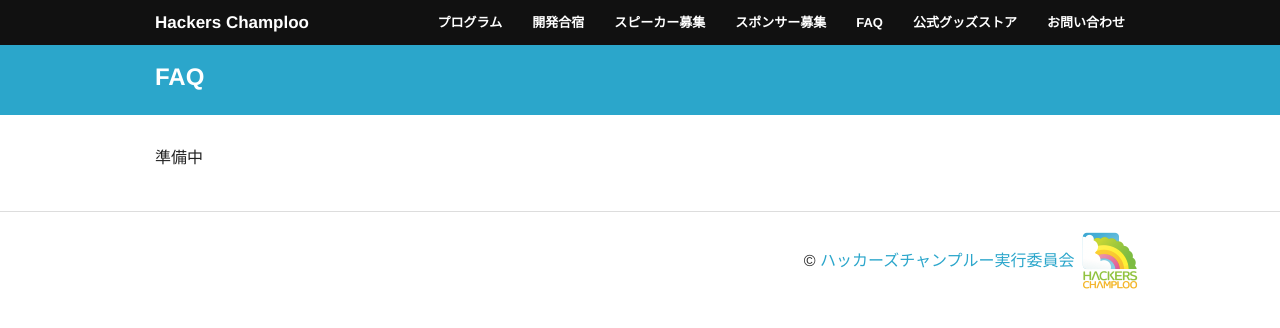
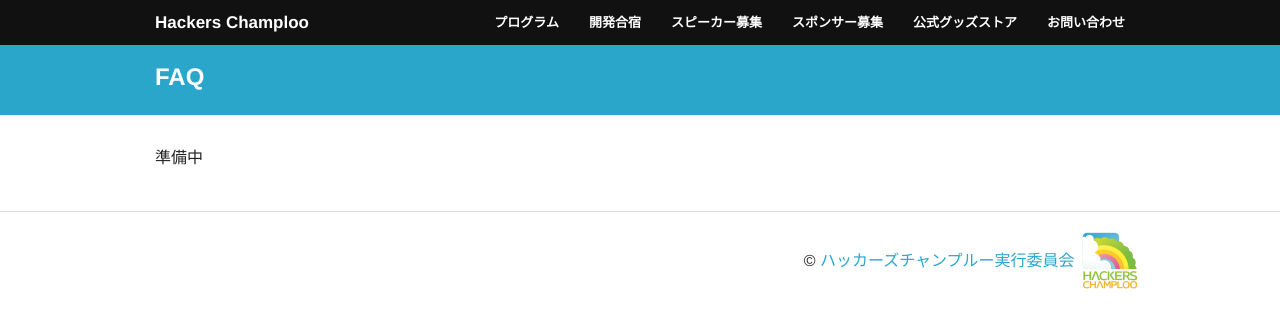
Before and after one commit to hackers-champloo/hackers-champloo.github.io, a Jekyll site: the page built from 2016/faq.md, in a window 1280 px wide. Shown: the top 328 px of the page. Built offline with Jekyll 4.4.1, drawn with Linux system fonts in a browser that asks for light colours; nearby versions of some CDN libraries.

Commit message:
FAQは2016年から無かったので一旦削除

```diff
--- a/_layouts/camp/layout.html
+++ b/_layouts/camp/layout.html
@@ -19,7 +19,7 @@
                 <li><a href="camp.html">開発合宿</a></li>
                 <li><a href="call4speakers.html">スピーカー募集</a></li>
                 <li><a href="sponsors.html">スポンサー募集</a></li>
-                <li><a href="faq.html">FAQ</a></li>
+                <!-- <li><a href="faq.html">FAQ</a></li> -->
                 <li><a href="https://suzuri.jp/hackerschamploo">公式グッズストア</a></li>
                 <li><a href="https://docs.google.com/forms/d/1MGJ4bVv8hpyXeLjvcGzZDpl838ZGHPA_plLqX_BJSbA/viewform">お問い合わせ</a></li>
             </ul>
--- a/_layouts/camp/top.html
+++ b/_layouts/camp/top.html
@@ -28,7 +28,7 @@
                     <li><a href="camp.html">開発合宿</a></li>
                     <li><a href="call4speakers.html">スピーカー募集</a></li>
                     <li><a href="sponsors.html">スポンサー募集</a></li>
-                    <li><a href="faq.html">FAQ</a></li>
+                    <!-- <li><a href="faq.html">FAQ</a></li> -->
                     <li><a href="https://suzuri.jp/hackerschamploo">公式グッズストア</a></li>
                     <li><a href="https://docs.google.com/forms/d/1MGJ4bVv8hpyXeLjvcGzZDpl838ZGHPA_plLqX_BJSbA/viewform">お問い合わせ</a></li>
                 </ul>
```
